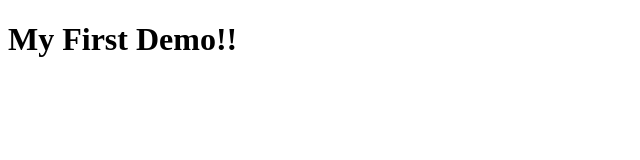
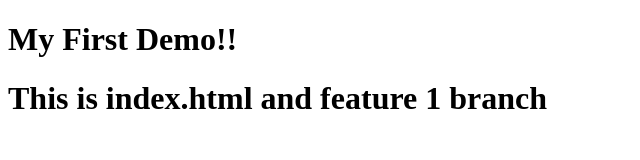
Before and after one commit to RetineniRohan/Demo, a plain HTML site: page index.html in a window 1280 px wide. Shown: the whole page, without its empty margins (0-640 px from the left). Drawn offline with Linux system fonts and the light colour scheme.

Commit message:
index file changed by feature1

```diff
--- a/index.html
+++ b/index.html
@@ -7,5 +7,6 @@
 </head>
 <body>
     <h1>My First Demo!!</h1>
+    <h1>This is index.html and feature 1 branch</h1>
 </body>
 </html>
```
